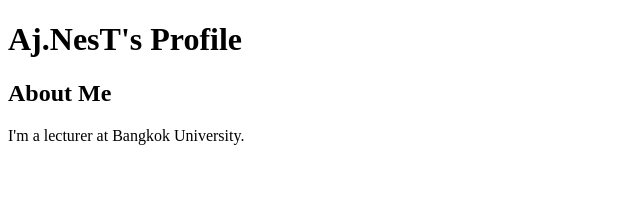
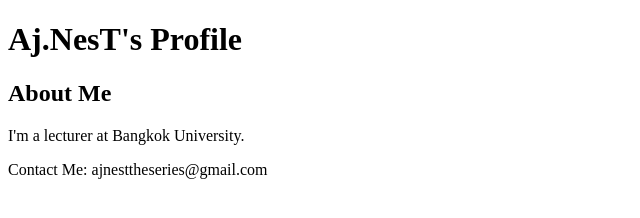
Before and after one commit to ajnesttheseries/ajnest-profile-project, a plain HTML site: page index.html in a window 1280 px wide. Shown: the whole page, without its empty margins (0-640 px from the left). Drawn offline with Linux system fonts and the light colour scheme.

Commit message:
Add footer
add footer

```diff
--- a/index.html
+++ b/index.html
@@ -10,5 +10,6 @@
     <h1>Aj.NesT's Profile</h1>
     <h2>About Me</h2>
     <p>I'm a lecturer at Bangkok University.</p>
+    <footer>Contact Me: ajnesttheseries@gmail.com</footer>
 </body>
 </html>
```
